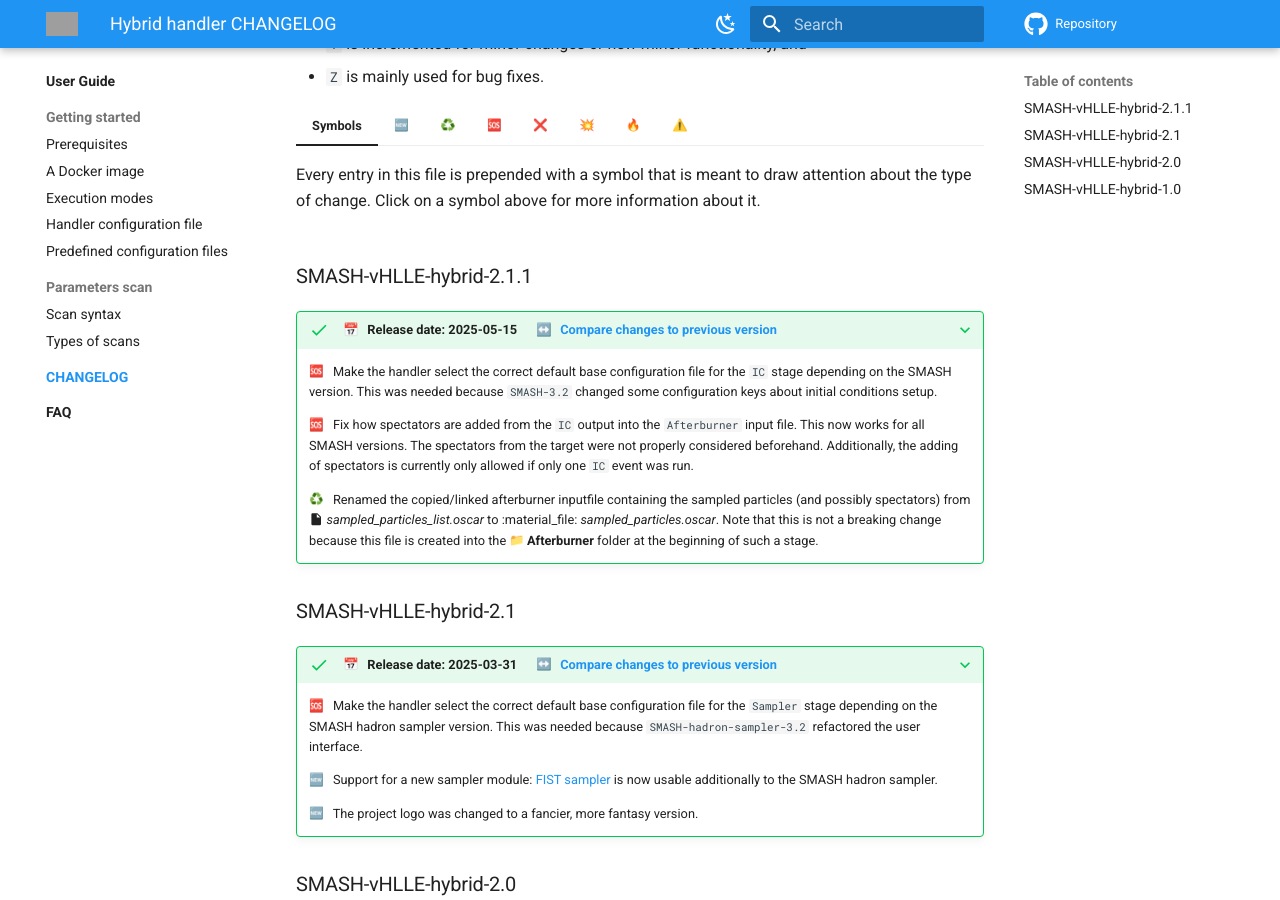
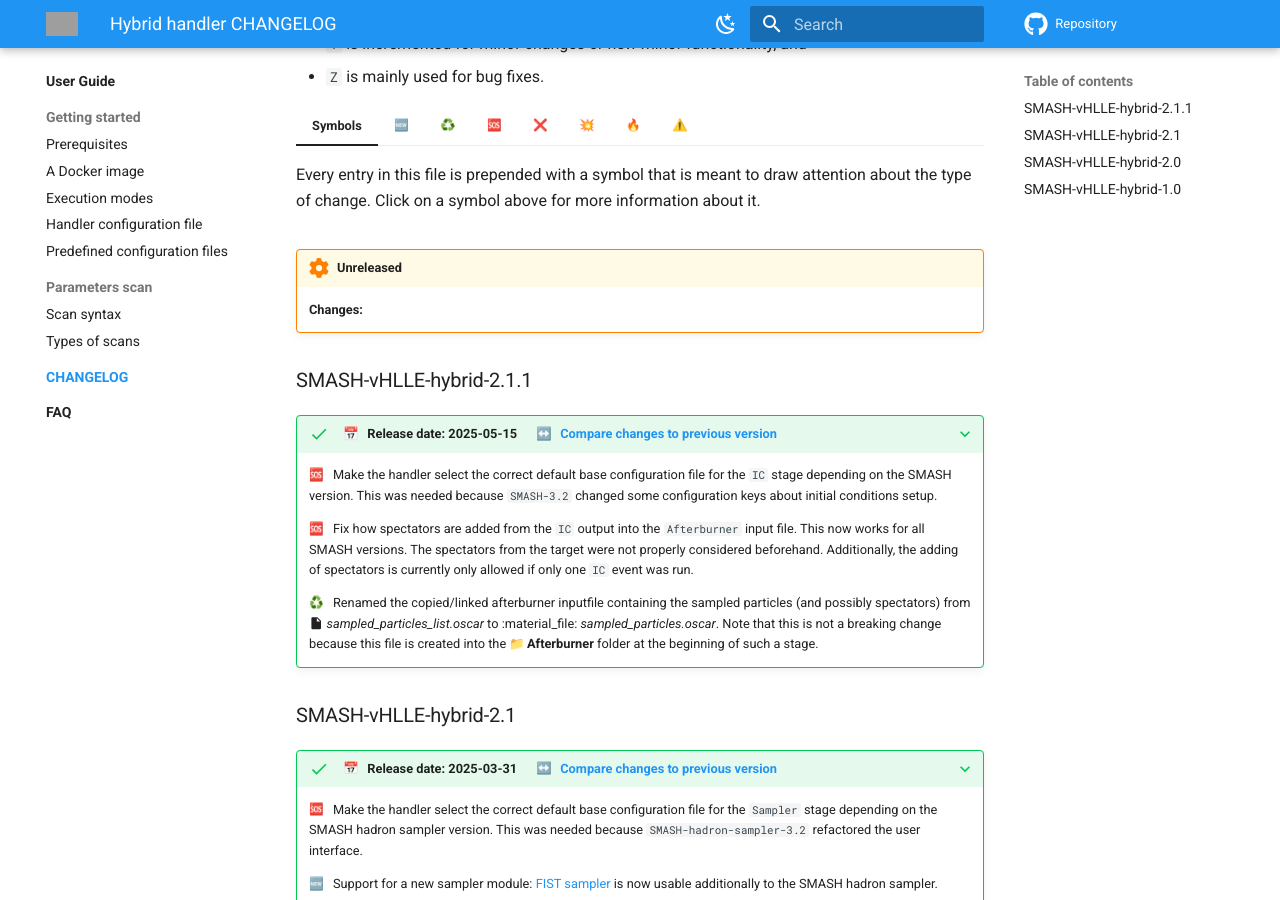
Before and after one commit to smash-transport/smash-vhlle-hybrid, an MkDocs documentation site: the page built from docs/user/CHANGELOG/index.md, in a window 1280 px wide and 900 px high, scrolled down 349 px. Built offline with MkDocs 1.6.1 and Material for MkDocs 9.7.7, drawn with Linux system fonts in a browser that asks for light colours; emoji names are drawn with the system emoji font; comment, search, counter and statistics services are not loaded; the version menu is left out; grey boxes are pictures that could not be loaded.

Commit message:
Prepare box for unreleased changes in CHANGELOG file

```diff
--- a/docs/user/CHANGELOG/index.md
+++ b/docs/user/CHANGELOG/index.md
@@ -43,6 +43,13 @@ Given a version number `X.Y.Z`,
 
     This symbol indicates _changes that deserve particular attention by the user_.
 
+
+!!! work-in-progress "Unreleased"
+
+    **Changes:**
+
+
+
 ### SMASH-vHLLE-hybrid-2.1.1
 
 ???+ success "&nbsp; :date: &nbsp; Release date: 2025-05-15 &emsp; :left_right_arrow: &nbsp; [Compare changes to previous version](https://github.com/smash-transport/smash-vhlle-hybrid/compare/SMASH-vHLLE-hybrid-2.1...SMASH-vHLLE-hybrid-2.1.1)"
```
